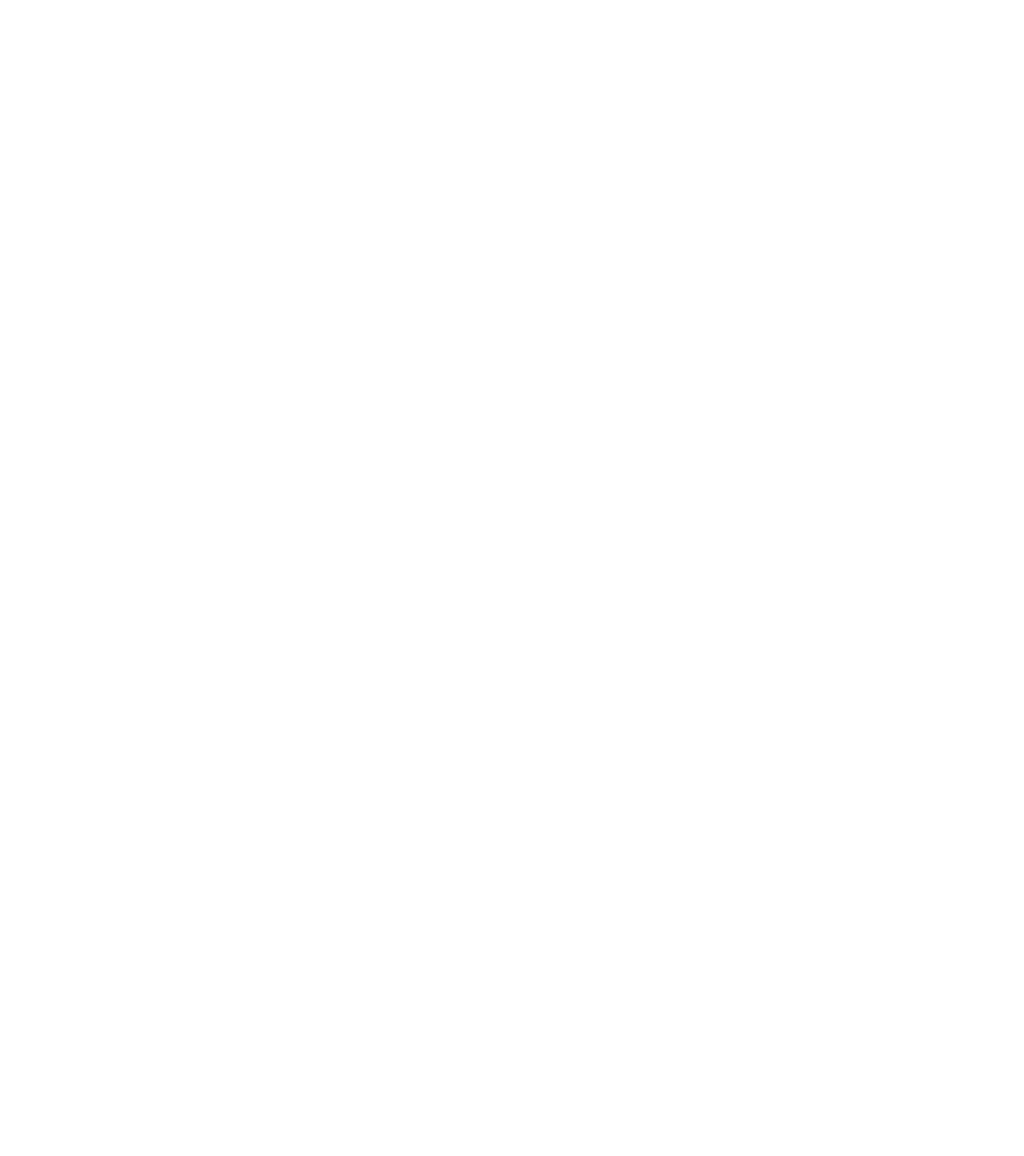
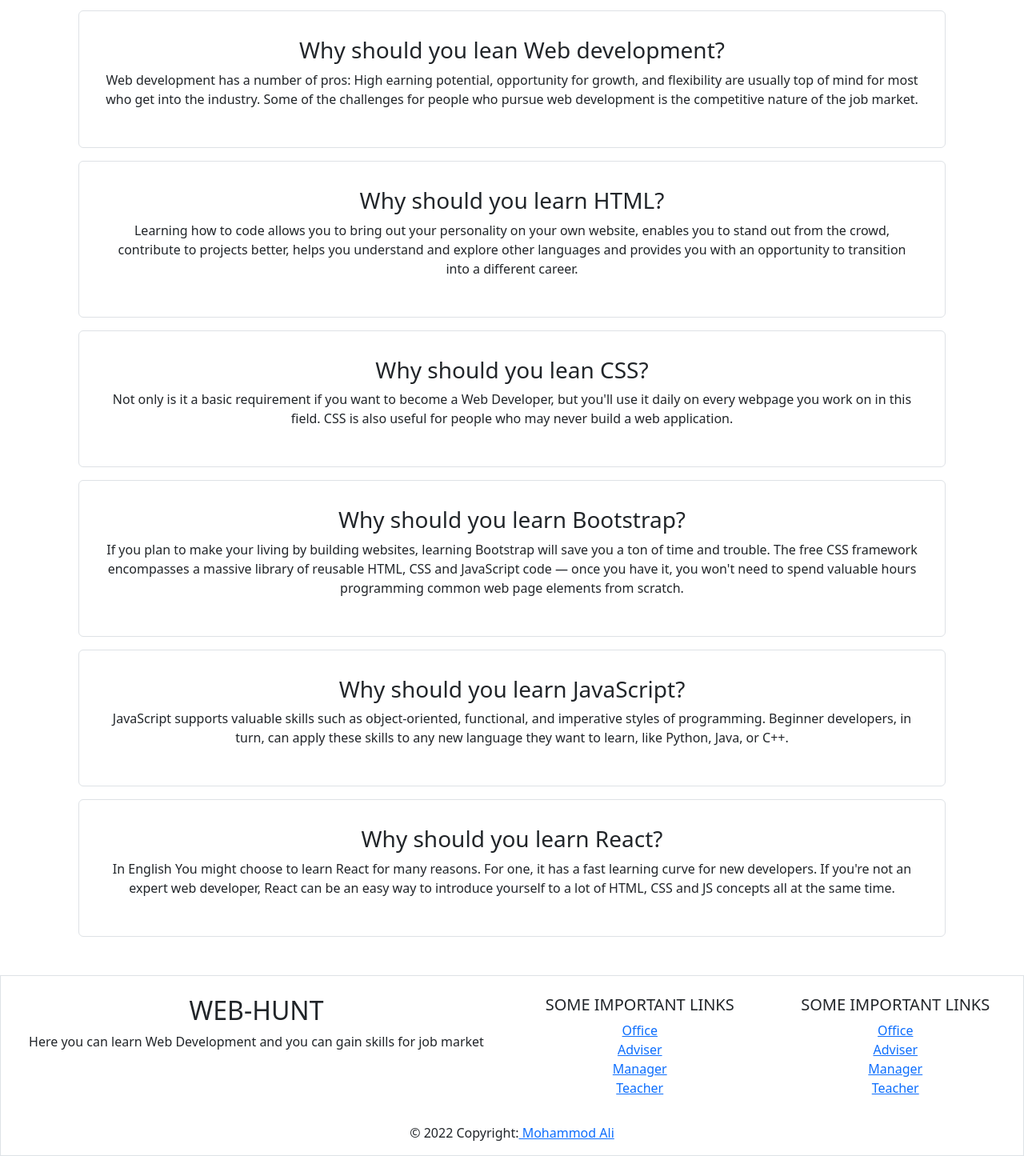
Before and after one commit to Mohammod-Ali/web-hunt-client, a React (Create React App) app: page /faq in a window 1280 px wide. Shown: the part 139-1584 px from the top of the page at 80% size. Before the commit the page ends 800 px from the top, so only its background shows below. Built offline with nearby package versions, Linux system fonts and the light colour scheme; no server answers.

Commit message:
server link added

```diff
--- a/src/Pages/FAQ/FAQ.js
+++ b/src/Pages/FAQ/FAQ.js
@@ -1,11 +1,68 @@
-import React from 'react';
+import React from "react";
+import { Card } from "react-bootstrap";
 
 const FAQ = () => {
-    return (
-        <div>
-            <h1>This is FAQ page</h1>
-        </div>
-    );
+  return (
+    <div className="container mt-4 mb-5">
+        <h2>Some Frequently Asked Question:</h2>
+      <Card body className="border m-3 p-3 text-center">
+        <h3>Why should you lean Web development?</h3>
+        <p>
+          Web development has a number of pros: High earning potential,
+          opportunity for growth, and flexibility are usually top of mind for
+          most who get into the industry. Some of the challenges for people who
+          pursue web development is the competitive nature of the job market.
+        </p>
+      </Card>
+      <Card body className="border m-3 p-3 text-center">
+        <h3>Why should you learn HTML?</h3>
+        <p>
+          Learning how to code allows you to bring out your personality on your
+          own website, enables you to stand out from the crowd, contribute to
+          projects better, helps you understand and explore other languages and
+          provides you with an opportunity to transition into a different
+          career.
+        </p>
+      </Card>
+      <Card body className="border m-3 p-3 text-center">
+        <h3>Why should you lean CSS?</h3>
+        <p>
+          Not only is it a basic requirement if you want to become a Web
+          Developer, but you'll use it daily on every webpage you work on in
+          this field. CSS is also useful for people who may never build a web
+          application.
+        </p>
+      </Card>
+      <Card body className="border m-3 p-3 text-center">
+        <h3>Why should you learn Bootstrap?</h3>
+        <p>
+          If you plan to make your living by building websites, learning
+          Bootstrap will save you a ton of time and trouble. The free CSS
+          framework encompasses a massive library of reusable HTML, CSS and
+          JavaScript code — once you have it, you won't need to spend valuable
+          hours programming common web page elements from scratch.
+        </p>
+      </Card>
+      <Card body className="border m-3 p-3 text-center">
+        <h3>Why should you learn JavaScript?</h3>
+        <p>
+          JavaScript supports valuable skills such as object-oriented,
+          functional, and imperative styles of programming. Beginner developers,
+          in turn, can apply these skills to any new language they want to
+          learn, like Python, Java, or C++.
+        </p>
+      </Card>
+      <Card body className="border m-3 p-3 text-center">
+        <h3>Why should you learn React?</h3>
+        <p>
+          In English You might choose to learn React for many reasons. For one,
+          it has a fast learning curve for new developers. If you're not an
+          expert web developer, React can be an easy way to introduce yourself
+          to a lot of HTML, CSS and JS concepts all at the same time.
+        </p>
+      </Card>
+    </div>
+  );
 };
 
 export default FAQ;
--- a/src/Pages/Home/Home.js
+++ b/src/Pages/Home/Home.js
@@ -5,10 +5,9 @@
 
 const Home = () => {
   const courses = useLoaderData();
-  console.log(courses);
+  // console.log(courses);
   return (
     <div>
-      {/* <h1>This is home: {courses.length}</h1> */}
       <Carousel fade>
         <Carousel.Item>
           <img
@@ -17,8 +16,7 @@
             alt="First slide"
           />
           <Carousel.Caption>
-            <h3>First slide label</h3>
-            <p>Nulla vitae elit libero, a pharetra augue mollis interdum.</p>
+            <h3>Basic skill on computer</h3>
           </Carousel.Caption>
         </Carousel.Item>
         <Carousel.Item>
@@ -29,8 +27,7 @@
           />
 
           <Carousel.Caption>
-            <h3>Second slide label</h3>
-            <p>Lorem ipsum dolor sit amet, consectetur adipiscing elit.</p>
+            <h3>Test your knowledge</h3>
           </Carousel.Caption>
         </Carousel.Item>
         <Carousel.Item>
@@ -41,34 +38,40 @@
           />
 
           <Carousel.Caption>
-            <h3>Third slide label</h3>
-            <p>
-              Praesent commodo cursus magna, vel scelerisque nisl consectetur.
-            </p>
+            <h3>Team work</h3>
           </Carousel.Caption>
         </Carousel.Item>
       </Carousel>
       <div className="card-container mt-5">
-     {
-        courses.map( course => (
-            <div className="d-flex align-items-center justify-content-center mt-5">
+        {courses.map((course) => (
+          <div
+            key={course.course_id}
+            className="d-flex align-items-center justify-content-center mt-5"
+          >
             <Card className="mb-5" style={{ width: "280px", height: "440px" }}>
-        <Card.Img variant="top" style={{height: "230px", width: "280px"}} src={course?.image} />
+              <Card.Img
+                variant="top"
+                style={{ height: "230px", width: "280px" }}
+                src={course?.image}
+              />
               <Card.Body>
                 <Card.Title>{course.course_name}</Card.Title>
                 <Card.Text>
-           {
-           course.course_details.length > 100 ? <p>{course.course_details.slice(0, 120) + '...'} <Link to={`/course/${course.course_id}`}>Read more...</Link></p>
-           :
+                  {course.course_details.length > 100 ? (
+                    <p>
+                      {course.course_details.slice(0, 120) + "..."}{" "}
+                      <Link to={`/course/${course.course_id}`}>
+                        Read more...
+                      </Link>
+                    </p>
+                  ) : (
                     {}
-           }
+                  )}
                 </Card.Text>
-
               </Card.Body>
             </Card>
           </div>
-        ))
-      }
+        ))}
       </div>
     </div>
   );
--- a/src/Pages/Shared/Footer/Footer.js
+++ b/src/Pages/Shared/Footer/Footer.js
@@ -1,11 +1,65 @@
-import React from 'react';
+import React from "react";
+import { Link } from "react-router-dom";
 
 const Footer = () => {
-    return (
-        <div>
-            {/* <h1>this is footer</h1> */}
+  return (
+    <footer className="page-footer  blue pt-4 border ">
+      <div className="container-fluid text-center text-md-left">
+        <div className="row">
+          <div className="col-md-6 mt-md-0 mt-3">
+            <h2 className="text-uppercase">Web-Hunt</h2>
+            <p>
+              Here you can learn Web Development and you can gain skills for job
+              market
+            </p>
+          </div>
+
+          <hr className=" w-100 d-md-none pb-0" />
+
+          <div className="col-md-3 mb-md-0 mb-3">
+            <h5 className="text-uppercase">Some important Links</h5>
+            <ul className="list-unstyled">
+              <li>
+                <Link>Office</Link>
+              </li>
+              <li>
+                <Link>Adviser</Link>
+              </li>
+              <li>
+                <Link>Manager</Link>
+              </li>
+              <li>
+                <Link>Teacher</Link>
+              </li>
+            </ul>
+          </div>
+
+          <div className="col-md-3 mb-md-0 mb-3">
+            <h5 className="text-uppercase">some important Links</h5>
+            <ul className="list-unstyled">
+            <li>
+                <Link>Office</Link>
+              </li>
+              <li>
+                <Link>Adviser</Link>
+              </li>
+              <li>
+                <Link>Manager</Link>
+              </li>
+              <li>
+                <Link>Teacher</Link>
+              </li>
+            </ul>
+          </div>
         </div>
-    );
+      </div>
+
+      <div className="footer-copyright text-center py-3">
+        © 2022 Copyright:
+        <Link to="https://www.facebook.com/mohammod.hp/"> Mohammod Ali</Link>
+      </div>
+    </footer>
+  );
 };
 
 export default Footer;
--- a/src/Routes/Routes/Routs.js
+++ b/src/Routes/Routes/Routs.js
@@ -13,53 +13,56 @@
 
 export const routes = createBrowserRouter([
   {
-        path: '/',
+    path: "/",
     element: <Main></Main>,
     children: [
       {
-                path: '/',
-                loader: ( ) => fetch('http://localhost:5000/courses'),
-                element: <Home></Home>
+        path: "/",
+        loader: () => fetch(" https://web-hunt-server.vercel.app/courses"),
+        element: <Home></Home>,
       },
       {
-                path: '/courses',
-                loader: ( ) => fetch('http://localhost:5000/courses'),
-                element: <Courses></Courses>
+        path: "/courses",
+        loader: () => fetch(" https://web-hunt-server.vercel.app/courses"),
+        element: <Courses></Courses>,
       },
       {
-                path: '/course/:id',
+        path: "/course/:id",
         element: <CourseCart></CourseCart>,
-                loader: ({params}) => fetch(`http://localhost:5000/course/${params.id}`)
+        loader: ({ params }) =>
+          fetch(` https://web-hunt-server.vercel.app/course/${params.id}`),
       },
       {
-                path: '/premium/:id',
-                element: <PrivateRoute>
+        path: "/premium/:id",
+        element: (
+          <PrivateRoute>
             <Premium></Premium>
-                </PrivateRoute>,
-                loader: ({params}) => fetch(`http://localhost:5000/course/${params.id}`)
+          </PrivateRoute>
+        ),
+        loader: ({ params }) =>
+          fetch(` https://web-hunt-server.vercel.app/course/${params.id}`),
       },
       {
-                path: '/faq',
-                element: < FAQ></FAQ>
+        path: "/faq",
+        element: <FAQ></FAQ>,
       },
       {
-                path: '/blogs',
-                loader: () => fetch('http://localhost:5000/blogs'),
-                element: <Blogs></Blogs>
+        path: "/blogs",
+        loader: () => fetch(" https://web-hunt-server.vercel.app/blogs"),
+        element: <Blogs></Blogs>,
       },
       {
-                path: '/login',
-                element: <Login></Login>
+        path: "/login",
+        element: <Login></Login>,
       },
       {
-                path: '/register',
-                element: <Register></Register>
+        path: "/register",
+        element: <Register></Register>,
       },
       {
-                path: '*',
-                element: <NotFound></NotFound>
-
-            }
-        ]
-    }
-])
+        path: "*",
+        element: <NotFound></NotFound>,
+      },
+    ],
+  },
+]);
```
Also changed, not shown: firebase.json (added), 1 other file (tests, documents, lock files or other folders). Lines whose indentation alone changed are shown as unchanged.
